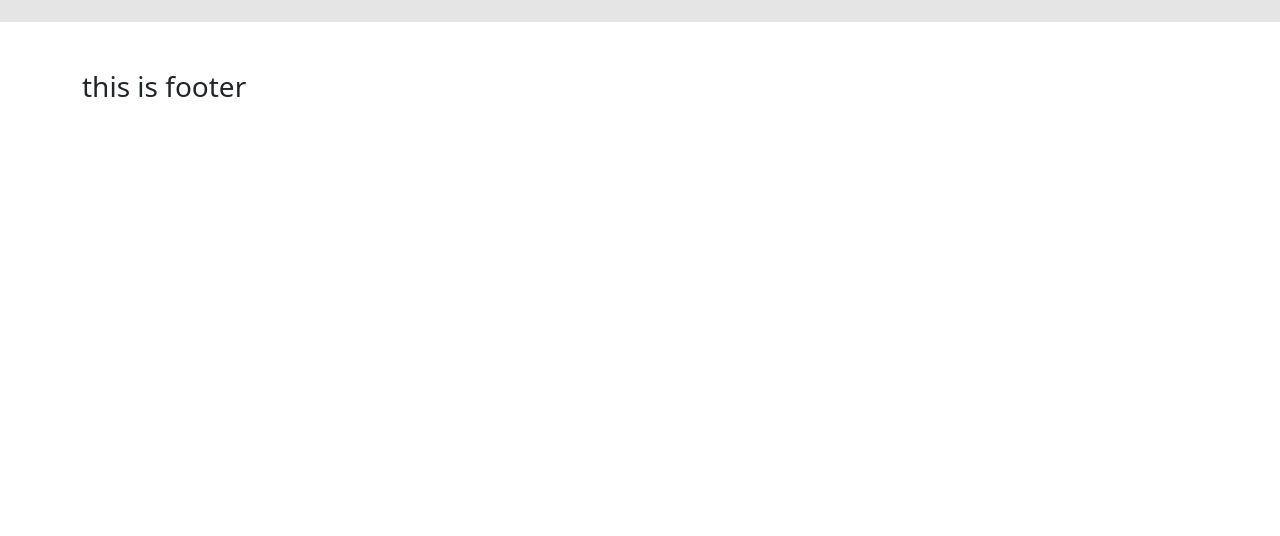
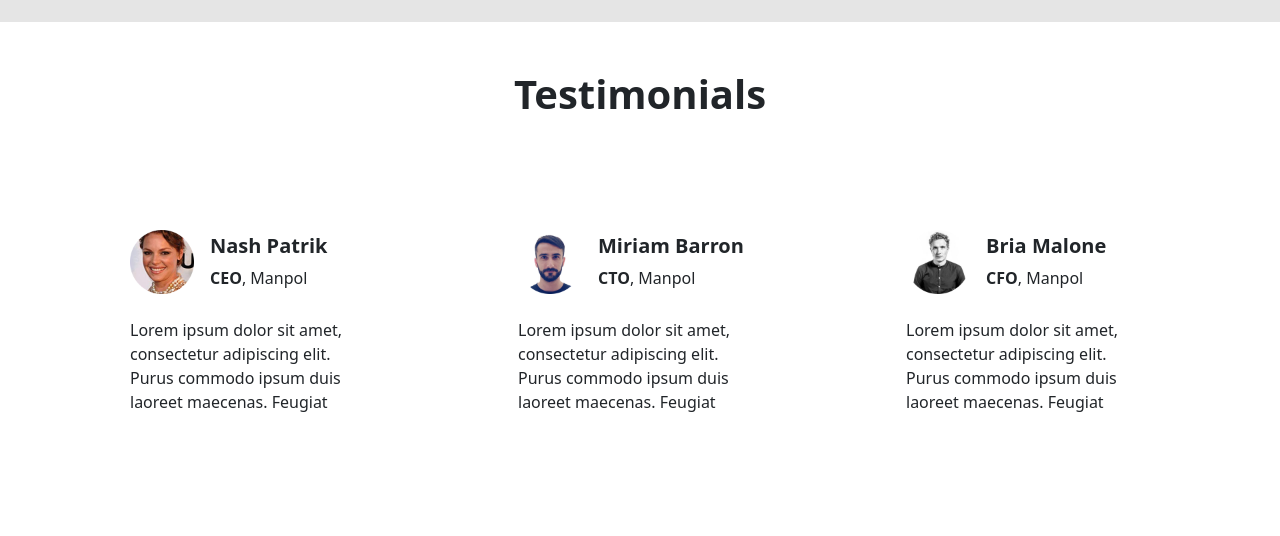
Before and after one commit to imRHB/jerins-parlour, a React (Create React App) app: page / in a window 1280 px wide. Shown: the part 1741-2277 px from the top of the page. Before the commit the page ends 1892 px from the top, so only its background shows below. Built offline with nearby package versions, Linux system fonts and the light colour scheme.

Commit message:
testimonials section added

```diff
--- a/src/Pages/Landing/Home/Home.js
+++ b/src/Pages/Landing/Home/Home.js
@@ -2,6 +2,7 @@ import React from 'react';
 import Banner from '../Banner/Banner';
 import ProjectAbout from '../ProjectAbout/ProjectAbout';
 import Services from '../Services/Services/Services';
+import Testimonials from '../Testimonials/Testimonials/Testimonials';
 
 const Home = () => {
     return (
@@ -9,6 +10,7 @@ const Home = () => {
             <Banner></Banner>
             <Services></Services>
             <ProjectAbout></ProjectAbout>
+            <Testimonials></Testimonials>
         </div>
     );
 };
--- a/src/Pages/Landing/Services/Service/Service.css
+++ b/src/Pages/Landing/Services/Service/Service.css
@@ -2,5 +2,5 @@
     transition: 0.6s;
 }
 .service-card:hover {
-    box-shadow: 0 0 48px 8px rgba(0, 0, 0, 0.08);;
+    box-shadow: 0 0 48px 8px rgba(0, 0, 0, 0.08);
 }
--- /dev/null
+++ b/src/Pages/Landing/Testimonials/Testimonial/Testimonial.css
@@ -0,0 +1,8 @@
+.testimonial-card {
+    transition: 0.4s;
+}
+.testimonial-card:hover {
+    box-shadow: 0 0 48px 8px rgba(0, 0, 0, 0.08);
+    color: #fff;
+    background-color: #BD9E9E;
+}
--- /dev/null
+++ b/src/Pages/Landing/Testimonials/Testimonial/Testimonial.js
@@ -0,0 +1,35 @@
+import React from 'react';
+import { Card, Col } from 'react-bootstrap';
+import './Testimonial.css';
+
+const Testimonial = (props) => {
+    const { name, img, designation, company, comment } = props.testimonial;
+
+    return (
+        <Col>
+            <Card className="p-5 border-0 rounded-3 testimonial-card">
+                <div className="d-flex align-items-center">
+                    <div>
+                        <img src={img} alt="" style={{ width: '64px', height: '64px' }} className="mx-auto" />
+                    </div>
+
+                    <div className="ms-3">
+                        <Card.Title><span className="fw-bold">{name}</span></Card.Title>
+
+                        <Card.Text>
+                            <span className="fw-bold">{designation}</span>, {company}
+                        </Card.Text>
+                    </div>
+                </div>
+
+                <Card.Body className="p-0">
+                    <Card.Text className="my-4">
+                        {comment}
+                    </Card.Text>
+                </Card.Body>
+            </Card>
+        </Col>
+    );
+};
+
+export default Testimonial;
--- /dev/null
+++ b/src/Pages/Landing/Testimonials/Testimonials/Testimonials.js
@@ -0,0 +1,54 @@
+import React from 'react';
+import { Container, Row } from 'react-bootstrap';
+
+import nash from '../../../../images/img/Ellipse 90.png';
+import miriam from '../../../../images/img/Ellipse 91.png';
+import bria from '../../../../images/img/Ellipse 92.png';
+import Testimonial from '../Testimonial/Testimonial';
+
+const testimonials = [
+    {
+        name: 'Nash Patrik',
+        img: nash,
+        designation: 'CEO',
+        company: 'Manpol',
+        comment: 'Lorem ipsum dolor sit amet, consectetur adipiscing elit. Purus commodo ipsum duis laoreet maecenas. Feugiat ',
+        rating: 5
+    },
+    {
+        name: 'Miriam Barron',
+        img: miriam,
+        designation: 'CTO',
+        company: 'Manpol',
+        comment: 'Lorem ipsum dolor sit amet, consectetur adipiscing elit. Purus commodo ipsum duis laoreet maecenas. Feugiat ',
+        rating: 5
+    },
+    {
+        name: 'Bria Malone',
+        img: bria,
+        designation: 'CFO',
+        company: 'Manpol',
+        comment: 'Lorem ipsum dolor sit amet, consectetur adipiscing elit. Purus commodo ipsum duis laoreet maecenas. Feugiat ',
+        rating: 5
+    }
+]
+
+const Testimonials = () => {
+    return (
+        <div className="my-5">
+            <Container>
+                <h1 className="text-center fw-bold">Testimonials</h1>
+                <Row className="my-3 g-5">
+                    {
+                        testimonials.map((testimonial, index) => <Testimonial
+                            key={index}
+                            testimonial={testimonial}
+                        ></Testimonial>)
+                    }
+                </Row>
+            </Container>
+        </div>
+    );
+};
+
+export default Testimonials;
```
